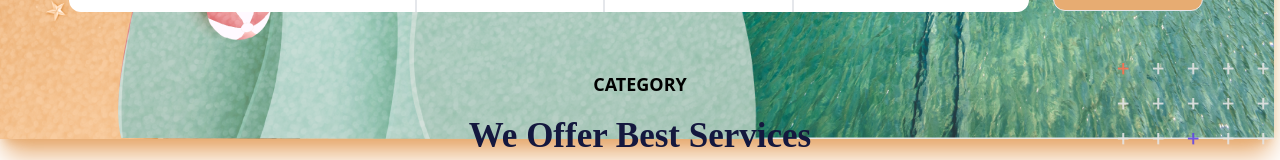
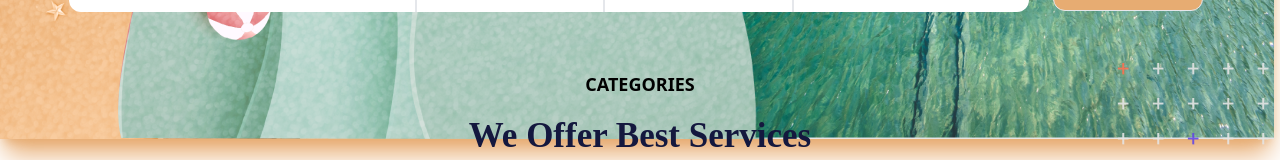
Before and after one commit to anewbie26/travel-agency-app-clone, a Next.js app: page / in a window 1280 px wide. Shown: the part 761-921 px from the top of the page. Built offline with nearby package versions, Linux system fonts and the light colour scheme; a web font is replaced by a local one.

Commit message:
deployment testing

```diff
--- a/pages/index.js
+++ b/pages/index.js
@@ -37,7 +37,7 @@ export default function Home() {
       <Hero />
       <div className="mt-12 relative">
 
-        <h1 className="text-center text-lg font-semibold xl:mt-28 xl:mb-5 lg:mt-24 lg:mb-4">CATEGORY</h1>
+        <h1 className="text-center text-lg font-semibold xl:mt-28 xl:mb-5 lg:mt-24 lg:mb-4">CATEGORIES</h1>
 <RubberBand>
         <h1 className="text-center text-5xl text-[#14183E] font-bold font-volk sm:text-[35px]">
           We Offer Best Services
```
